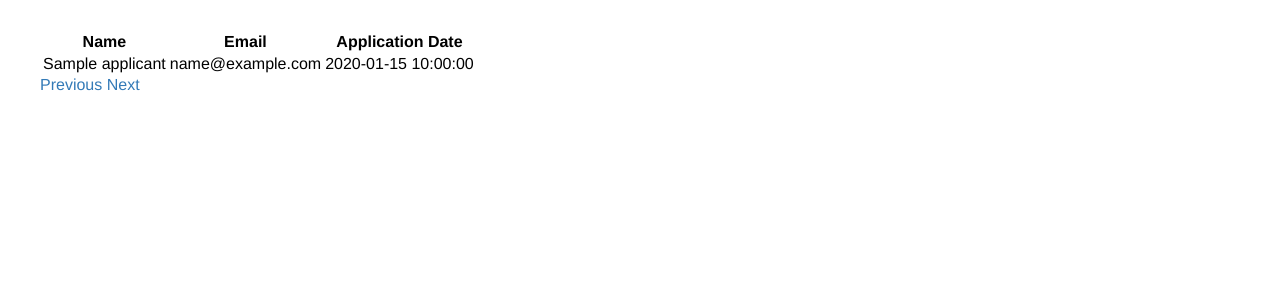
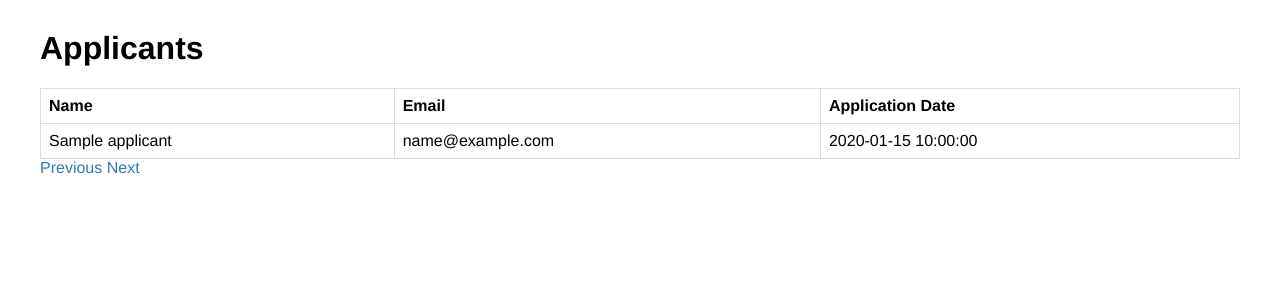
Before and after one commit to iO-Academy/AcademyPortalV2, a PHP site: template templates/applicants.phtml in a window 1280 px wide. Shown: the part 289-589 px from the top of the page. Run offline with PHP 8.4, Linux system fonts and the light colour scheme; the template is opened without the code that fills it: most values are stand-ins (such as "Sample title", 1, 10 or a date in 2020); data that the repository does not hold is empty; style sheets or scripts are compiled from the project's sources; some libraries are stand-ins or nearby versions.

Commit message:
Styling tables

```diff
--- /dev/null
+++ b/public/scss/_tables.scss
@@ -0,0 +1,14 @@
+table {
+  width: 100%;
+  border: 1px solid $light-grey;
+  border-collapse: collapse;
+
+  th, td {
+    border: 1px solid $light-grey;
+    padding: 8px;
+  }
+
+  thead {
+    text-align: left;
+  }
+}
--- a/public/scss/styles.scss
+++ b/public/scss/styles.scss
@@ -3,3 +3,4 @@
 @import "typography";
 @import "header";
 @import "nav";
+@import "tables";
--- a/templates/applicants.phtml
+++ b/templates/applicants.phtml
@@ -11,7 +11,7 @@
 <?php require 'partials/layout/nav.phtml'; ?>
 <main>
     <div class="container">
-
+        <h1>Applicants</h1>
         <?php if (count($applicants) === 0): ?>
             No applicants found
         <?php else: ?>
```
